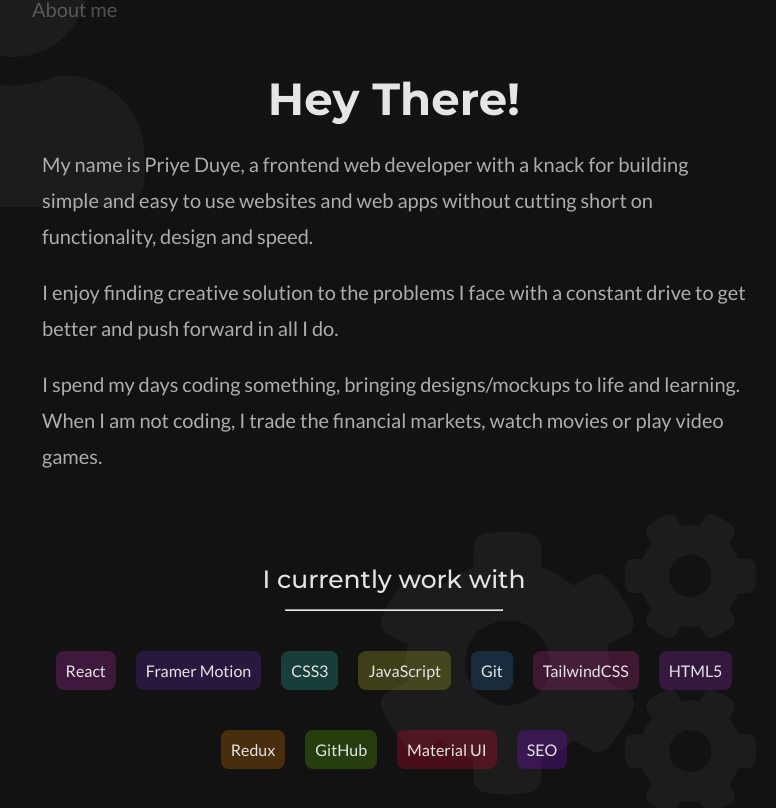
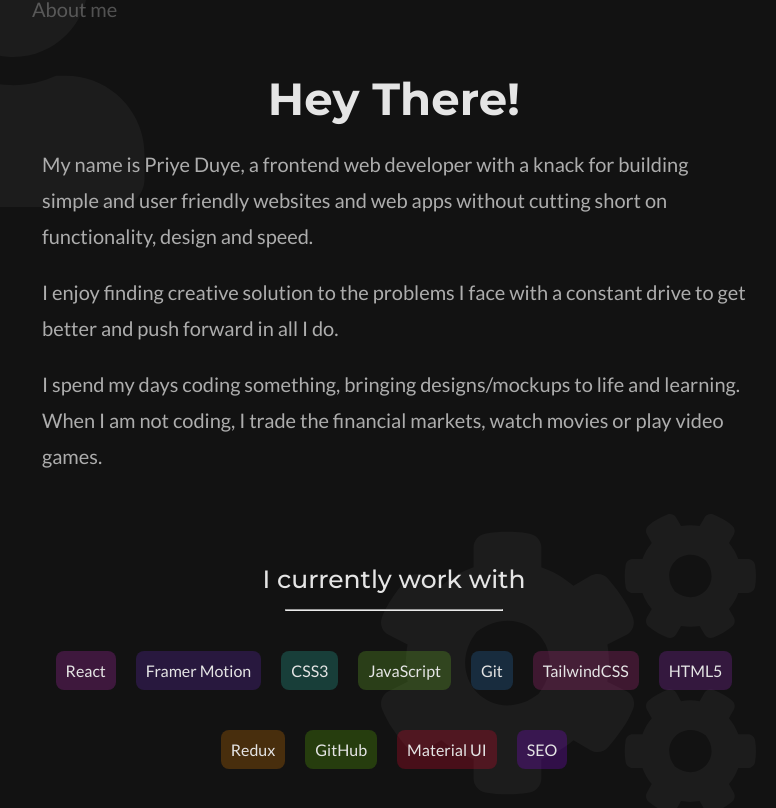
Before and after one commit to priyed/portfolio, a React (Create React App) app: page / in a window 1280 px wide. Shown: the part 670-1478 px from the top of the page, without its empty margins (246-1022 px from the left). Built offline with nearby package versions, Linux system fonts and the light colour scheme; a web font is replaced by a local one.

Commit message:
text change

```diff
--- a/src/components/About.css
+++ b/src/components/About.css
@@ -110,7 +110,7 @@ hr {
 }
 
 #js {
-    background-color: #a1a3294f;
+    background-color: #60a3294f;
 }
 
 #html {
--- a/src/components/About.jsx
+++ b/src/components/About.jsx
@@ -18,7 +18,7 @@ const About = () => {
       <Slide up>
         <p>
           My name is Priye Duye, a frontend web developer with a knack for
-          building simple and easy to use websites and web apps without cutting
+          building simple and user friendly websites and web apps without cutting
           short on functionality, design and speed.
         </p>
         <p>
```
